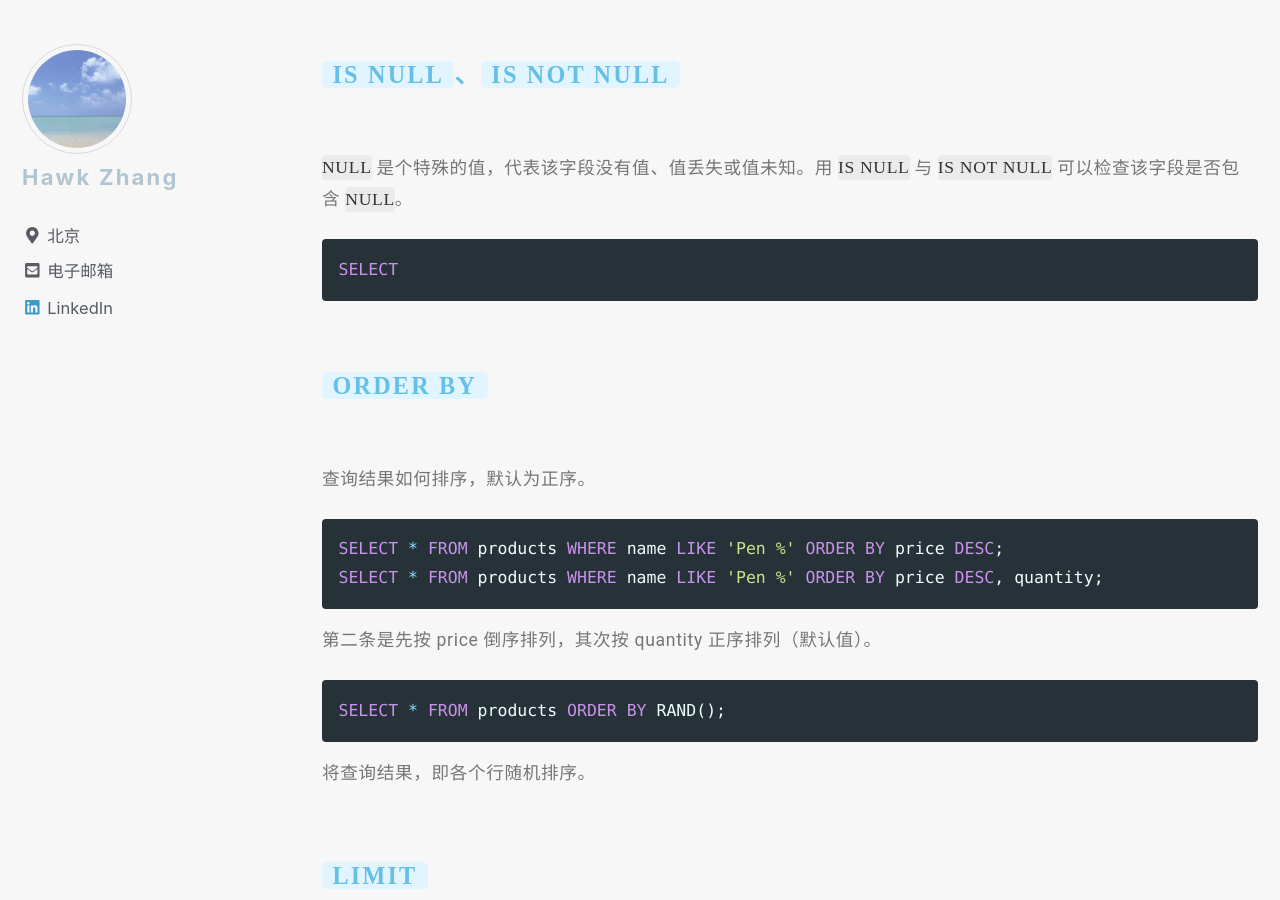
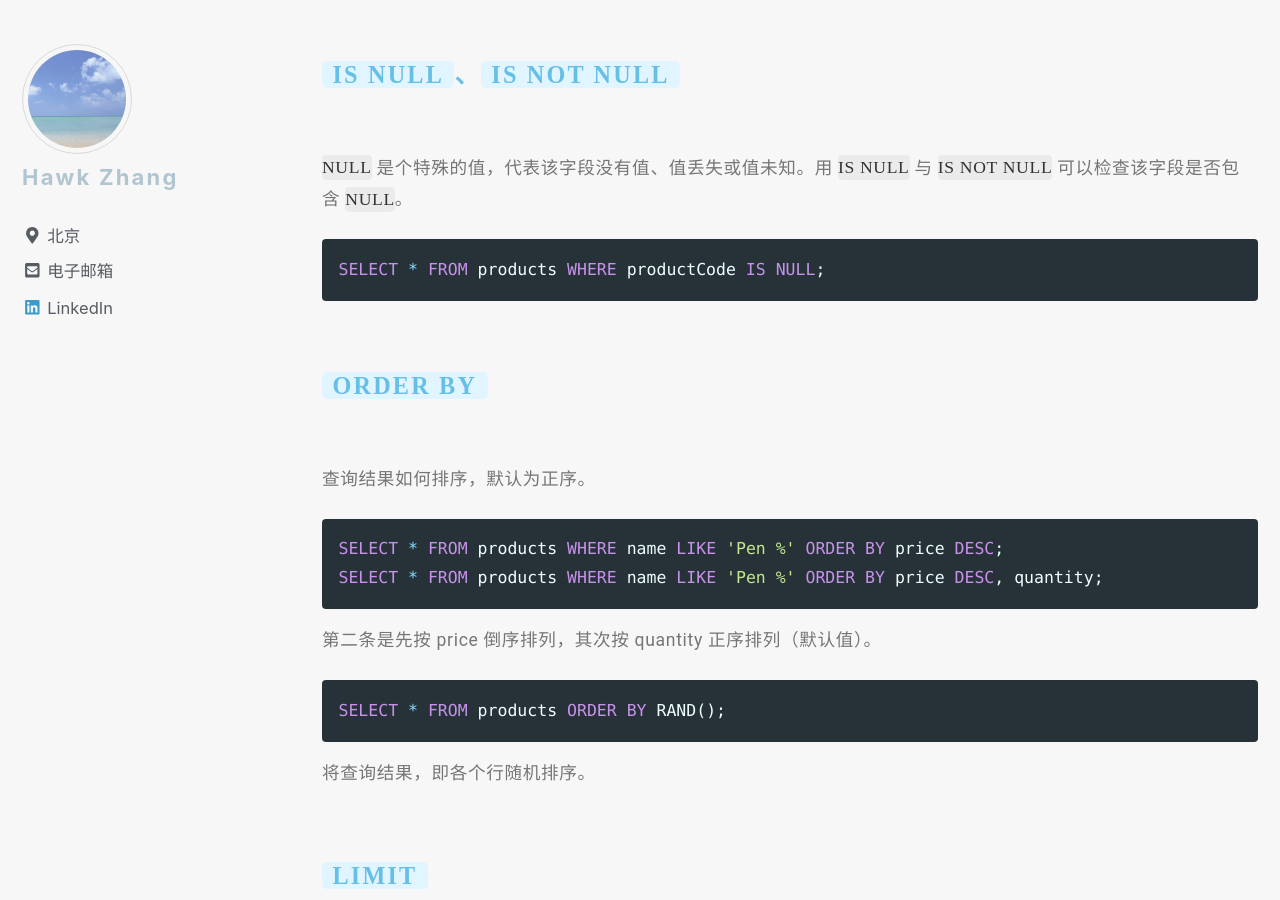
Before and after one commit to narru888/linotes_note, a Jekyll site: the page built from _posts/mysql/2016-04-02-statements.md, in a window 1280 px wide and 900 px high, scrolled down 13404 px. Built offline with Jekyll 4.4.1, drawn with Linux system fonts in a browser that asks for light colours; nearby versions of some CDN libraries; a script that is not in the unit is left out.

Commit message:
update on 2018-10-14 10:26:01 CST

````diff
--- a/_posts/mysql/2016-04-02-statements.md
+++ b/_posts/mysql/2016-04-02-statements.md
@@ -550,7 +550,7 @@ SELECT * FROM products
 
 
 ```sql
-SELECT
+SELECT * FROM products WHERE productCode IS NULL;
 ```
 
 
````
